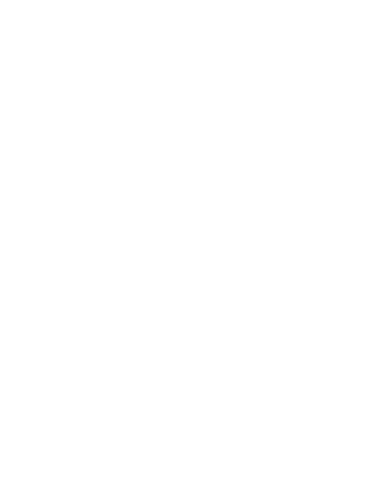
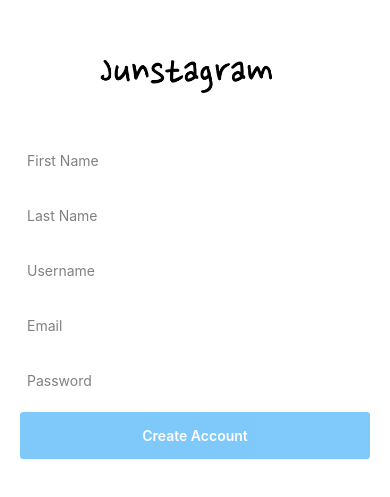
Before and after one commit to sijune/junstagram-native, a React Native app: screen /CreateAccount in a window 390 px wide. Shown: the part 179-676 px from the top of the page. Built offline with nearby package versions, Linux system fonts and the light colour scheme.

Commit message:
create account & login

```diff
--- /dev/null
+++ b/components/auth/AuthButton.js
@@ -0,0 +1,25 @@
+import React from "react";
+import styled from "styled-components/native";
+import { colors } from "../../colors";
+
+const Button = styled.TouchableOpacity`
+  background-color: ${colors.blue};
+  padding: 15px 10px;
+  border-radius: 3px;
+  width: 100%;
+  opacity: ${(props) => (props.disabled ? "0.5" : "1")};
+`;
+
+const ButtonText = styled.Text`
+  color: white;
+  font-weight: 600;
+  text-align: center;
+`;
+
+export default function AuthButton({ onPress, disabled, text }) {
+  return (
+    <Button disabled={disabled} onPress={onPress}>
+      <ButtonText>{text}</ButtonText>
+    </Button>
+  );
+}
--- /dev/null
+++ b/components/auth/AuthLayout.js
@@ -0,0 +1,51 @@
+import React from "react";
+import {
+  Keyboard,
+  KeyboardAvoidingView,
+  Platform,
+  TouchableWithoutFeedback,
+} from "react-native";
+import styled from "styled-components/native";
+
+const Container = styled.View`
+  flex: 1;
+  background-color: white;
+  justify-content: center;
+  align-items: center;
+  padding: 0px 20px;
+`;
+
+const Logo = styled.Image`
+  max-width: 70%;
+  width: 100%;
+  height: 100px;
+  margin: 0 auto;
+  margin-bottom: 10px;
+`;
+
+export default function AuthLayout({ children }) {
+  const dismissKeyboard = () => {
+    Keyboard.dismiss();
+  };
+  return (
+    <TouchableWithoutFeedback
+      style={{ flex: 1 }}
+      onPress={dismissKeyboard}
+      disabled={Platform.OS === "web"}
+    >
+      <Container>
+        <KeyboardAvoidingView
+          style={{ width: "100%" }}
+          behavior="position"
+          keyboardVerticalOffset={Platform.OS === "ios" ? 30 : 0}
+        >
+          <Logo
+            resizeMode="contain"
+            source={require("../../assets/logo.png")}
+          />
+          {children}
+        </KeyboardAvoidingView>
+      </Container>
+    </TouchableWithoutFeedback>
+  );
+}
--- /dev/null
+++ b/components/auth/AuthShared.js
@@ -0,0 +1,8 @@
+import styled from "styled-components/native";
+
+export const TextInput = styled.TextInput`
+  background-color: rgba(255, 255, 255, 0.15);
+  padding: 15px 7px;
+  margin-bottom: ${(props) => (props.lastOne ? "15" : "8")}px;
+  border-radius: 4px;
+`;
--- a/navigators/LoggedOutNav.js
+++ b/navigators/LoggedOutNav.js
@@ -9,7 +9,14 @@
 export default function LoggedOutNav() {
   return (
     // 전역 설정 가능
-    <Stack.Navigator screenOptions={{ headerBackTitleVisible: false }}>
+    <Stack.Navigator
+      screenOptions={{
+        headerBackTitleVisible: false,
+        headerTitle: false,
+        headerTransparent: true,
+        headerTintColor: "white",
+      }}
+    >
       {/* 개별 설정 가능 */}
       <Stack.Screen
         name="Welcome"
@@ -17,15 +24,7 @@
         component={Welcome}
       />
       <Stack.Screen name="LogIn" component={LogIn} />
-      <Stack.Screen
-        name="CreateAccount"
-        options={{
-          headerTitle: false,
-          headerTransparent: true,
-          headerTintColor: "white",
-        }}
-        component={CreateAccount}
-      />
+      <Stack.Screen name="CreateAccount" component={CreateAccount} />
     </Stack.Navigator>
   );
 }
--- a/package.json
+++ b/package.json
@@ -19,6 +19,7 @@
     "expo-status-bar": "~1.0.4",
     "react": "16.13.1",
     "react-dom": "16.13.1",
+    "react-hook-form": "^7.12.2",
     "react-native": "https://github.com/expo/react-native/archive/sdk-42.0.0.tar.gz",
     "react-native-appearance": "~0.3.3",
     "react-native-gesture-handler": "~1.10.2",
--- a/screens/CreateAccount.js
+++ b/screens/CreateAccount.js
@@ -1,11 +1,81 @@
 import React from "react";
-import styled from "styled-components/native";
-
-const Container = styled.View`
-  flex: 1;
-  background-color: white;
-`;
+import { useEffect } from "react";
+import { useRef } from "react";
+import { useForm } from "react-hook-form";
+import AuthButton from "../components/auth/AuthButton";
+import AuthLayout from "../components/auth/AuthLayout";
+import { TextInput } from "../components/auth/AuthShared";
 
 export default function CreateAccount() {
-  return <Container></Container>;
+  const lastNameRef = useRef();
+  const usernameRef = useRef();
+  const emailRef = useRef();
+  const passwordRef = useRef();
+  const { register, handleSubmit, setValue } = useForm();
+
+  const onNext = (nextOne) => {
+    nextOne?.current?.focus();
+  };
+  const onValid = (data) => {
+    console.log(data);
+  };
+  useEffect(() => {
+    register("firstName");
+    register("lastName");
+    register("username");
+    register("email");
+    register("password");
+  });
+  return (
+    <AuthLayout>
+      <TextInput
+        placeholder="First Name"
+        placeholderTextColor="gray"
+        returnKeyType="next"
+        onSubmitEditing={() => onNext(lastNameRef)}
+        onChangeText={(text) => setValue("firstName", text)}
+      />
+      <TextInput
+        ref={lastNameRef}
+        placeholder="Last Name"
+        placeholderTextColor="gray"
+        returnKeyType="next"
+        onSubmitEditing={() => onNext(usernameRef)}
+        onChangeText={(text) => setValue("lastName", text)}
+      />
+      <TextInput
+        ref={usernameRef}
+        placeholder="Username"
+        placeholderTextColor="gray"
+        autoCapitalize="none"
+        returnKeyType="next"
+        onSubmitEditing={() => onNext(emailRef)}
+        onChangeText={(text) => setValue("username", text)}
+      />
+      <TextInput
+        ref={emailRef}
+        placeholder="Email"
+        placeholderTextColor="gray"
+        autoCapitalize="none"
+        keyboardType="email-address"
+        returnKeyType="next"
+        onSubmitEditing={() => onNext(passwordRef)}
+        onChangeText={(text) => setValue("email", text)}
+      />
+      <TextInput
+        ref={passwordRef}
+        placeholder="Password"
+        placeholderTextColor="gray"
+        secureTextEntry
+        returnKeyType="done"
+        onSubmitEditing={handleSubmit(onValid)}
+        onChangeText={(text) => setValue("password", text)}
+      />
+      <AuthButton
+        text="Create Account"
+        disabled={true}
+        onPress={handleSubmit(onValid)}
+      />
+    </AuthLayout>
+  );
 }
--- a/screens/LogIn.js
+++ b/screens/LogIn.js
@@ -1,15 +1,51 @@
 import React from "react";
+import { useEffect } from "react";
+import { useRef } from "react";
+import { useForm } from "react-hook-form";
 import { Text, TouchableOpacity, View } from "react-native";
+import AuthButton from "../components/auth/AuthButton";
+import AuthLayout from "../components/auth/AuthLayout";
+import { TextInput } from "../components/auth/AuthShared";
 
 export default function LogIn({ navigation }) {
+  const { register, handleSubmit, setValue } = useForm();
+  const passwordRef = useRef();
+
+  const onNext = (nextOne) => {
+    nextOne?.current?.focus();
+  };
+  const onValid = (data) => {
+    console.log(data);
+  };
+  useEffect(() => {
+    register("username");
+    register("password");
+  }, [register]);
   return (
-    <View>
-      <Text>Log In</Text>
-      <TouchableOpacity onPress={() => navigation.navigate("CreateAccount")}>
-        <View>
-          <Text>Go to Create Account</Text>
-        </View>
-      </TouchableOpacity>
-    </View>
+    <AuthLayout>
+      <TextInput
+        placeholder="Username"
+        placeholderTextColor="gray"
+        autoCapitalize="none"
+        returnKeyType="next"
+        onSubmitEditing={() => onNext(passwordRef)}
+        onChangeText={(text) => setValue("username", text)} //useEffect에 있는 변수와 이름이 일치해야 함
+      />
+      <TextInput
+        ref={passwordRef}
+        placeholder="Password"
+        secureTextEntry
+        placeholderTextColor="gray"
+        returnKeyType="done"
+        last={true}
+        onSubmitEditing={handleSubmit(onValid)}
+        onChangeText={(text) => setValue("password", text)} //useEffect에 있는 변수와 이름이 일치해야 함
+      />
+      <AuthButton
+        text="Log In"
+        disabled={false}
+        onPress={handleSubmit(onValid)}
+      />
+    </AuthLayout>
   );
 }
--- a/screens/Welcome.js
+++ b/screens/Welcome.js
@@ -3,58 +3,31 @@
 
 import styled from "styled-components/native";
 import { colors } from "../colors";
-
-const Container = styled.View`
-  flex: 1;
-  background-color: white;
-  justify-content: center;
-  align-items: center;
-  padding: 0px 40px;
-`;
-
-const Logo = styled.Image`
-  max-width: 100%;
-  height: 100px;
-`;
-
-const CreateAccount = styled.TouchableOpacity`
-  background-color: ${colors.blue};
-  padding: 13px 10px;
-  margin-top: 20px;
-  border-radius: 3px;
-  width: 100%;
-  opacity: ${(props) => (props.disabled ? "0.5" : "1")};
-`;
-
-const CreateAccountText = styled.Text`
-  color: white;
-  font-weight: 600;
-  font-size: 16px;
-  text-align: center;
-`;
+import AuthButton from "../components/auth/AuthButton";
+import AuthLayout from "../components/auth/AuthLayout";
 
 const LoginLink = styled.Text`
   color: ${colors.blue};
   font-weight: 600;
   font-size: 16px;
   margin-top: 20px;
+  text-align: center;
 `;
 
 export default function Welcome({ navigation }) {
   const goToCreateAccount = () => navigation.navigate("CreateAccount");
   const goToLogIn = () => navigation.navigate("LogIn");
   return (
-    <Container>
-      <Logo resizeMode="contain" source={require("../assets/logo.png")} />
-      <CreateAccount
+    <AuthLayout>
+      <AuthButton
+        text="Create New Account"
         disabled={false}
-        onPress={() => navigation.navigate("CreateAccount")}
-      >
-        <CreateAccountText>Create New Account</CreateAccountText>
-      </CreateAccount>
+        onPress={goToCreateAccount}
+      />
+
       <TouchableOpacity onPress={() => navigation.navigate("LogIn")}>
         <LoginLink>Log In</LoginLink>
       </TouchableOpacity>
-    </Container>
+    </AuthLayout>
   );
 }
```
Also changed, not shown: 2 other files (tests, documents, lock files or other folders).
